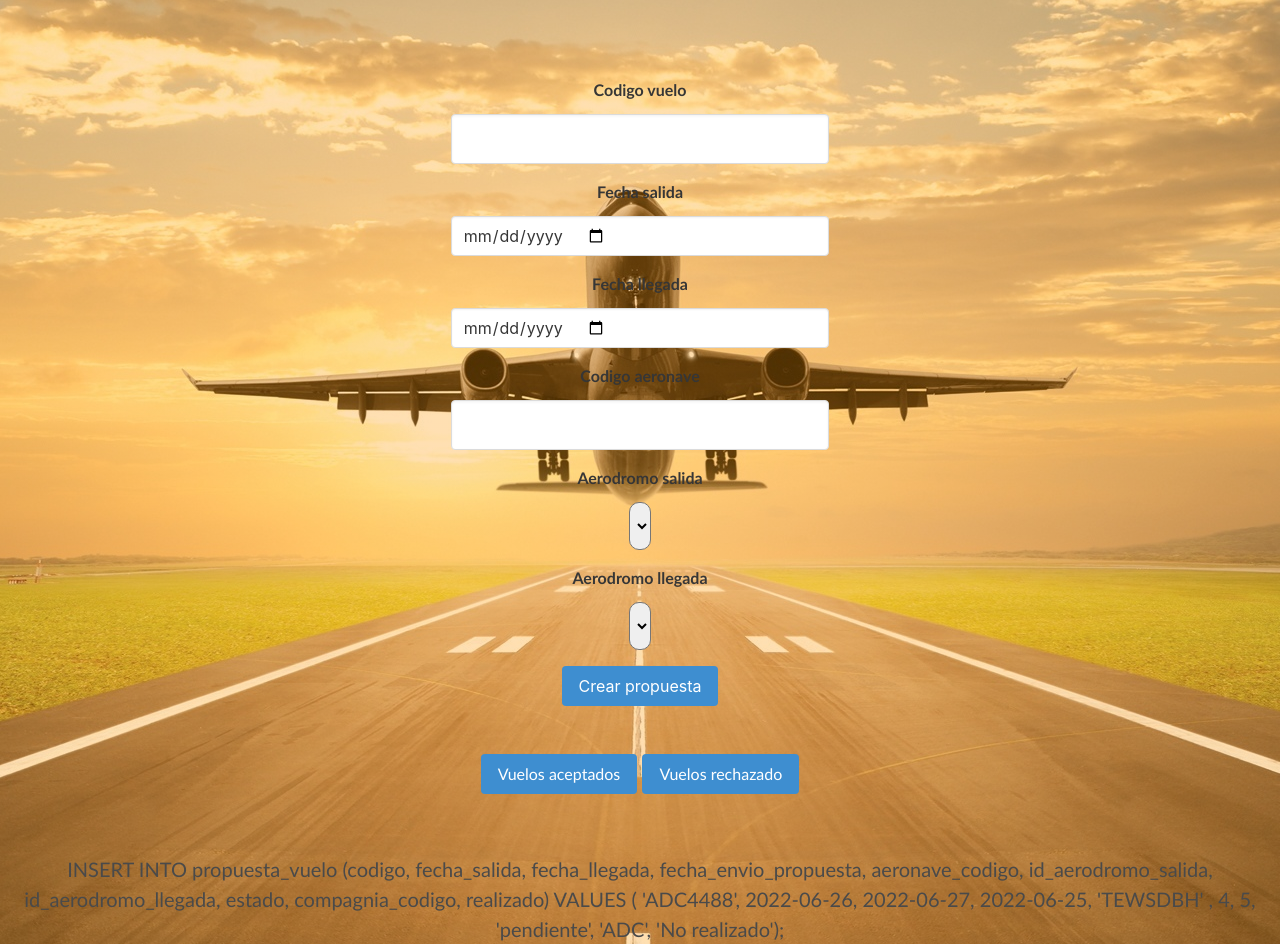
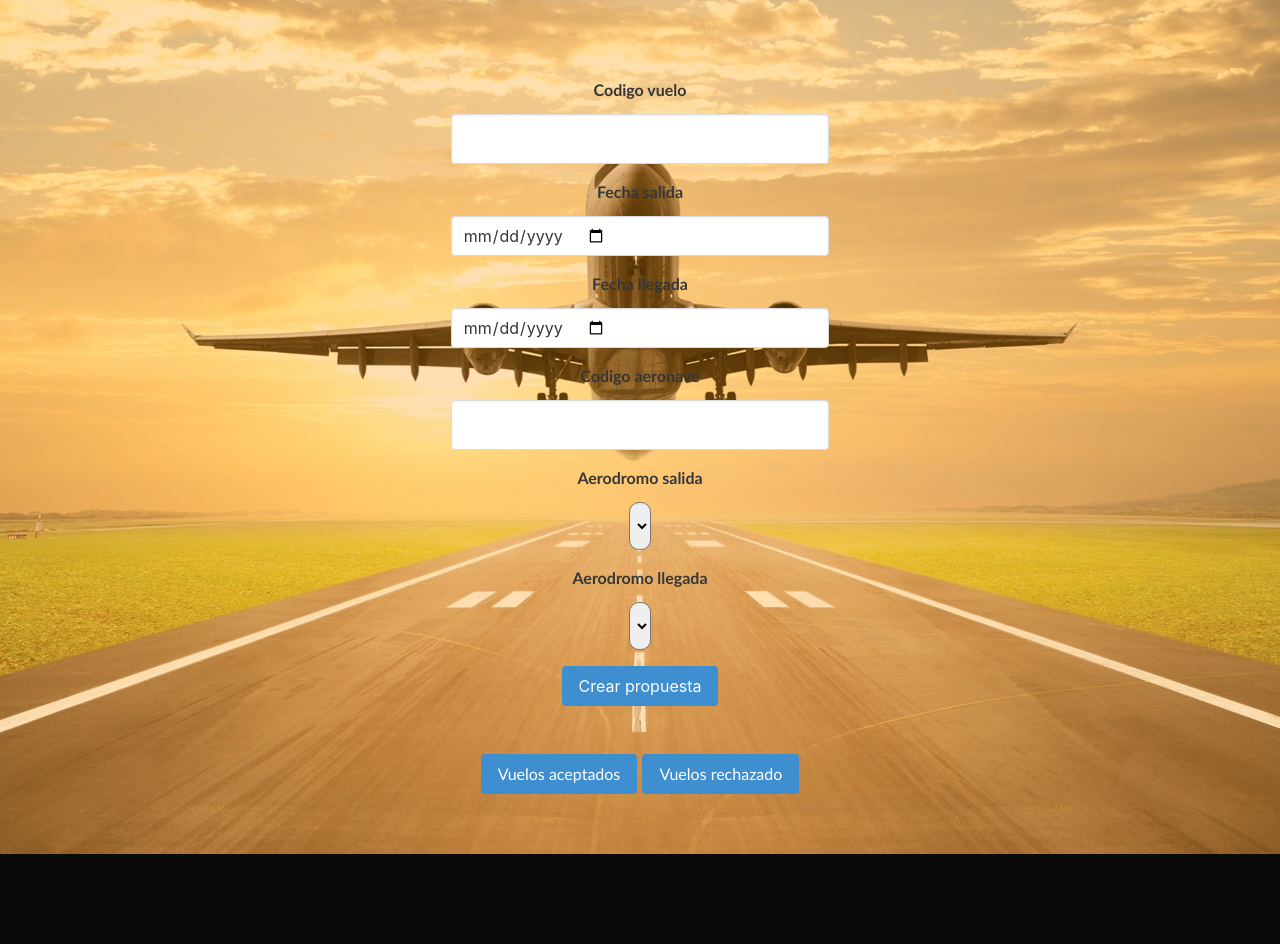
Before and after one commit to lfb1206/BDD-2022-1, a PHP site: page /sesion_aerolineas.php in a window 1280 px wide. Shown: the part 66-1010 px from the top of the page. After the commit the page ends 920 px from the top, so only its background shows below. Run offline with PHP 8.4, Linux system fonts and the light colour scheme; data that the repository does not hold is empty; some libraries are stand-ins or nearby versions.

Commit message:
eliminar lineas raras

```diff
--- a/Sites/sesion_aerolineas.php
+++ b/Sites/sesion_aerolineas.php
@@ -111,7 +111,3 @@ $query = "
 </br>
 
 <?php include('templates/footer.php'); ?>
-
-
-INSERT INTO propuesta_vuelo (codigo, fecha_salida, fecha_llegada, fecha_envio_propuesta, aeronave_codigo, id_aerodromo_salida, id_aerodromo_llegada, estado, compagnia_codigo, realizado)
-  VALUES ( 'ADC4488', 2022-06-26, 2022-06-27, 2022-06-25, 'TEWSDBH' , 4,  5, 'pendiente', 'ADC', 'No realizado');
```
